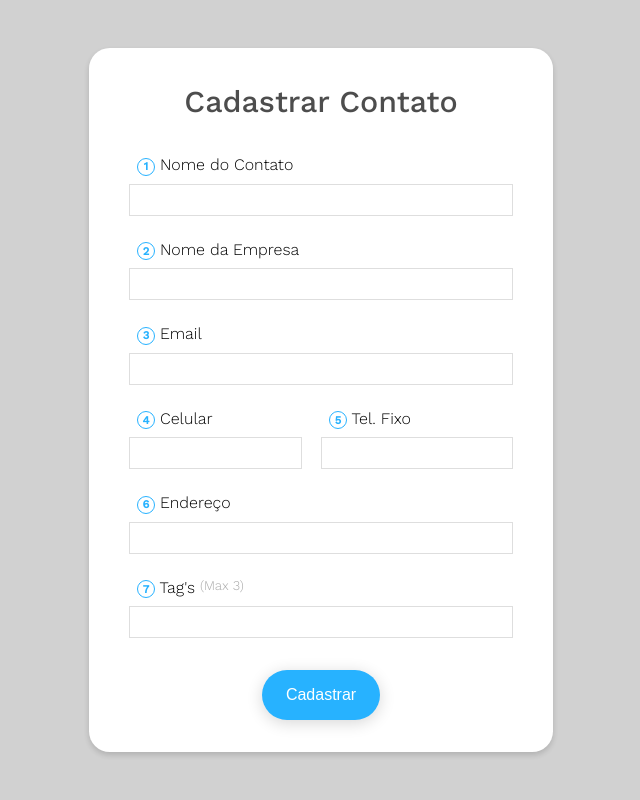
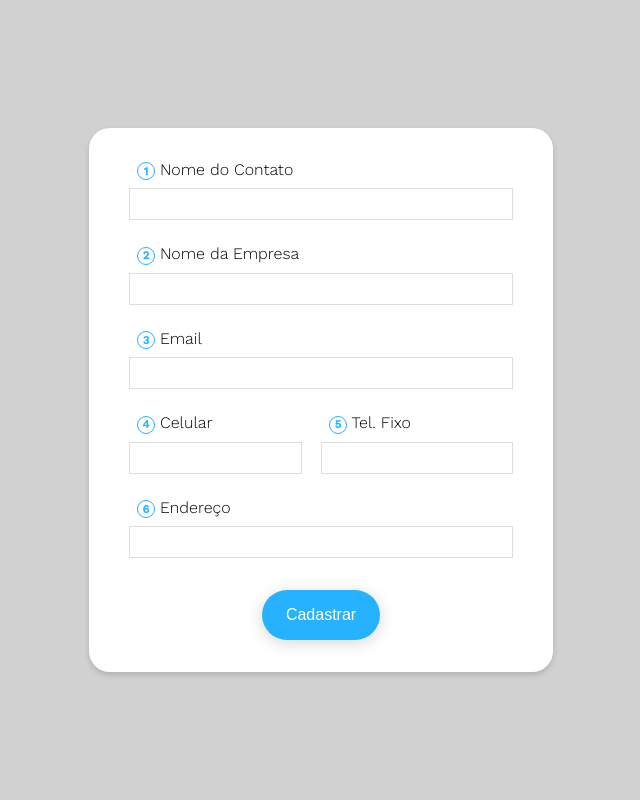
Before and after one commit to ahtlc/ClickCall, a Django app: template activities/templates/tests.html in a window 1280 px wide. Shown: the whole page, without its empty margins (319-959 px from the left). Run offline with Django 3.2, Linux system fonts and the light colour scheme; the template is opened without the code that fills it, so the values that code supplies are empty.

Commit message:
feature(new-contact-front): created new contact form markup

```diff
--- a/activities/templates/includes/new_contact.html
+++ b/activities/templates/includes/new_contact.html
@@ -1,8 +1,5 @@
 <form action="" class="new-contact">
     {% csrf_token %}
-
-    <h1 class="new-contact-title">Cadastrar Contato</h1>
-
     <!-- Name -->
     <div class="new-contact-input">
         <label for="new-contact-name">
@@ -28,7 +25,7 @@
     </div>
 
     <!-- Phones -->
-    <div class="new-contact-phones">
+    <div class="row">
         <!-- Cellphone -->
         <div class="new-contact-input">
             <label for="new-contact-cellphone">
@@ -54,15 +51,17 @@
         <input type="text" name="address" id="new-contact-address">
     </div>
 
-    <!-- Tags (WIP) -->
+    <!-- Tags (WIP)
         <div class="new-contact-input">
-        <label for="new-contact-tags">
-            <span class="new-contact-number">7</span> Tag's <sup>(Max 3)</sup>
+        <label for="new-contact-address">
+            <span class="new-contact-number">6</span> Endereço
         </label>
 
         <div data-name="tags" class="tags-input">
         </div>
     </div>
+    -->
+
     <button type="submit" class="new-contact-submit"> Cadastrar </button>
 
 </form>
```
